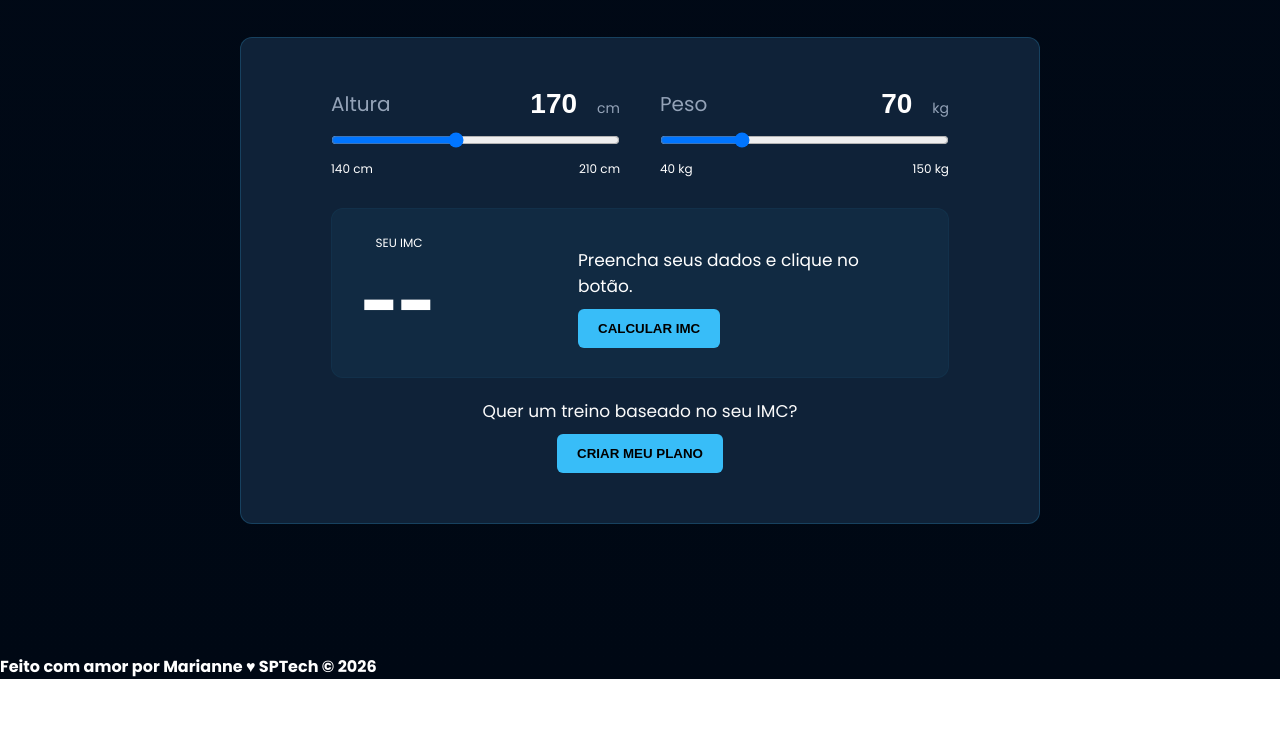
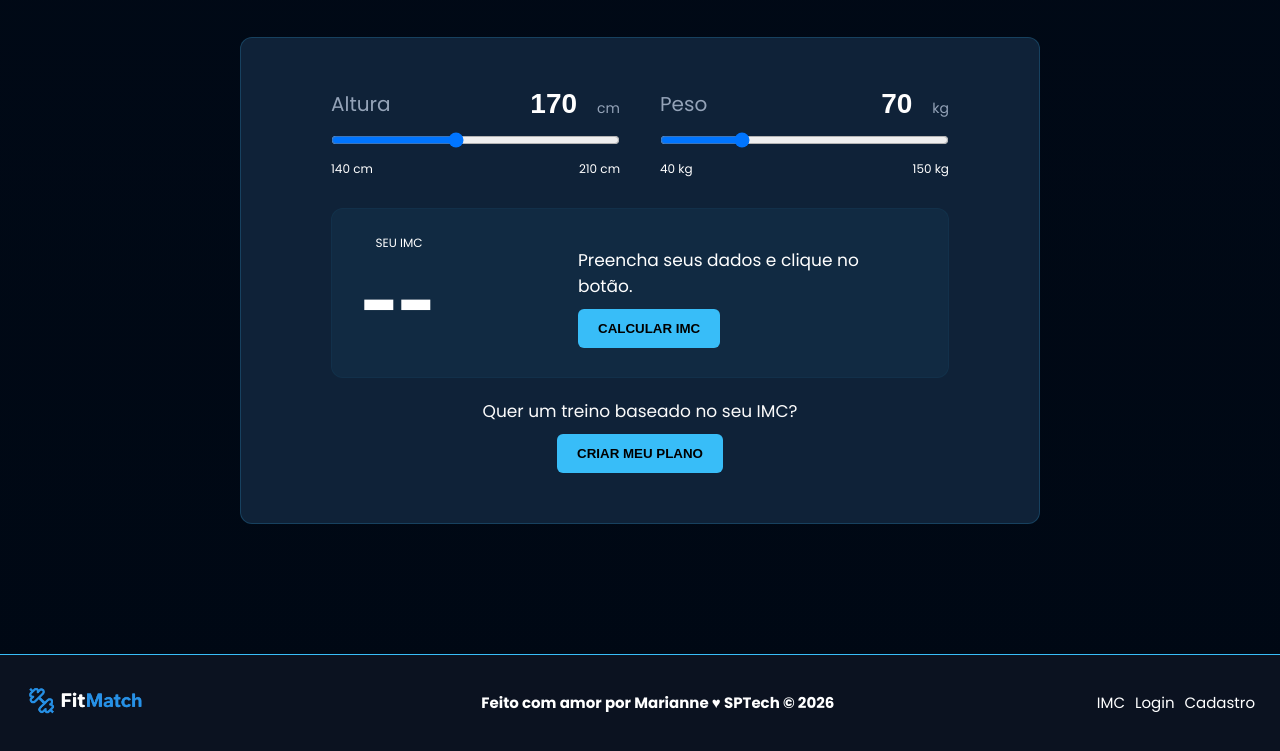
Before and after one commit to marianneoliveirxr/projeto-individual, a website: page public/index.html in a window 1280 px wide. Shown: the part 2108-2859 px from the top of the page. Before the commit the page ends 2787 px from the top, so only its background shows below. Drawn offline with Linux system fonts and the light colour scheme; a web font is replaced by a local one.

Commit message:
Add: Front-end finalizado

```diff
--- a/public/css/home.css
+++ b/public/css/home.css
@@ -371,3 +371,45 @@
     font-size: 17px;
     margin-bottom: 10px;
 }
+
+footer {
+    background-color: #0b1220;
+    border-top: 1px solid #38bdf8;
+    font-size: 15px;
+    padding: 25px;
+}
+
+.conteudo-footer{
+    display: flex;
+    flex-direction: row;
+    align-items: center;
+    justify-content: space-between;
+}
+
+.logo-footer img {
+    width: 120px;
+
+}
+
+.texto-footer {
+    display: flex;
+    flex-direction: row;
+    align-items: center;
+    justify-content: center;
+    color: #ffff;
+    margin-left: 16%;
+}
+
+.links-footer {
+    display: flex;
+    flex-direction: row;
+    align-items: center;
+    justify-content: right;
+    gap: 10px;
+    margin-left: 10%;
+}
+
+.links-footer a {
+    text-decoration: none;
+    color: #ffffff;
+}
--- a/public/index.html
+++ b/public/index.html
@@ -212,11 +212,21 @@
     </div>
   </div>
 
-    <div class="footer">
-      <div class="container">
-        <h4>Feito com amor por Marianne &hearts; SPTech &copy; 2026</h4>
+    <footer>
+      <div class="conteudo-footer">
+        <div class="logo-footer">
+            <img src="assets/imgs/fitmatch.png" alt="logo FitMatch">
+        </div>
+        <div class="texto-footer">
+            <h4>Feito com amor por Marianne &hearts; SPTech &copy; 2026</h4>
+        </div>
+        <div class="links-footer">
+            <a href="#imc">IMC</a>
+            <a href="login.html">Login</a>
+            <a href="cadastro.html">Cadastro</a>
+        </div>
       </div>
-    </div>
+    </footer>
   </body>
 </html>
 <script>
```
